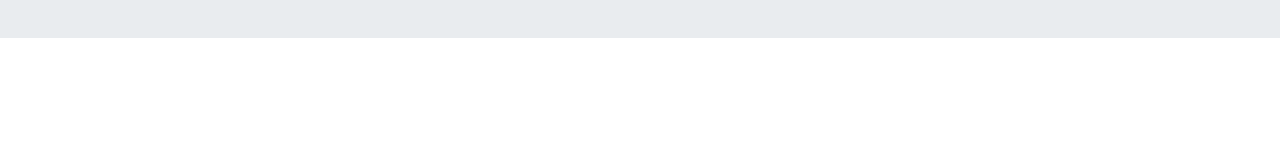
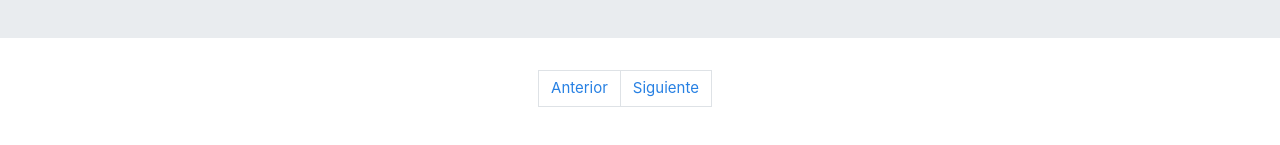
Before and after one commit to jcarlosj/React-Project-Image-Search-Engine-U-JPdTV, a React (Create React App) app: page / in a window 1280 px wide. Shown: the part 359-504 px from the top of the page. Built offline with nearby package versions, Linux system fonts and the light colour scheme.

Commit message:
[+] App > pagination: Limit navigation number of pages available

```diff
--- a/src/App.js
+++ b/src/App.js
@@ -7,7 +7,9 @@ function App() {
 
   /** Hook: Define State */
   const [ term, setTerm ] = useState( '' ),
-        [ apiData, setApiData ] = useState( [] );
+        [ apiData, setApiData ] = useState( [] ),
+        [ actualPage, setActualPage ] = useState( 1 ),
+        [ totalPages, setTotalPages ] = useState( 1 );
 
   /** Hook: Traking State */
   useEffect( () => {
@@ -19,7 +21,7 @@ function App() {
 
       /** Request API */
       const
-        resultsPerPage = 9,
+        resultsPerPage = 30,
         apiKey = '9109568-ff204efa6ca38fb149b4fe7d6',
         url = `https://pixabay.com/api/?key=${ apiKey }&q=${ term }&per_page=${ resultsPerPage }`,
         response = await fetch( url ),
@@ -27,11 +29,28 @@ function App() {
 
         console .log( 'Data Pixabay', data );
         setApiData( data .hits );
+        setTotalPages( Math .ceil( data .totalHits / resultsPerPage ) );     // totalHits: Registros disponibles en la version gratuita de la API
 
     }
     getApiData();
 
   }, [ term ] );
+
+    /** Methods */
+    const onClickPreviousPage = () => {
+        const page = actualPage - 1;
+
+        if( page === 0 ) return;
+
+        setActualPage( page );
+    }
+    const onClickNextPage = () => {
+        const page = actualPage + 1;
+
+        if( page > totalPages ) return;
+
+        setActualPage( page );
+    }
 
   return (
     <Fragment>
@@ -55,6 +74,25 @@ function App() {
                 <ResultsList
                     resultsList={ apiData }
                 />
+
+                <nav aria-label="...">
+                    <ul className="pagination">
+                        <li className="page-item">
+                            <a
+                                className="page-link"
+                                href="#"
+                                onClick={ onClickPreviousPage }
+                            >Anterior</a>
+                        </li>
+                        <li className="page-item">
+                            <a
+                                className="page-link"
+                                href="#"
+                                onClick={ onClickNextPage }
+                            >Siguiente</a>
+                        </li>
+                    </ul>
+                </nav>
             </div>
         </div>
     </Fragment>
--- a/src/components/ImageCard.js
+++ b/src/components/ImageCard.js
@@ -12,11 +12,13 @@ const ImageCard = ({ image }) => {      // Destructuring Props
                 <div className="card-img-overlay"><i className="fas fa-heart"><span>{ likes }</span></i></div>
                 <div className="card-body">
                     <h5 className="card-title">{ user }</h5>
-                    <a
-                        target="_blank"
-                        className="btn btn-warning btn-block"
-                        rel="noopener noreferrer"
-                        href={ largeImageURL }
+                </div>
+                <div className="card-footer">
+                <a
+                    target="_blank"
+                    className="btn btn-warning btn-block"
+                    rel="noopener noreferrer"
+                    href={ largeImageURL }
                     >Ver original</a>
                 </div>
             </div>
--- a/src/index.css
+++ b/src/index.css
@@ -12,6 +12,10 @@ code {
     monospace;
 }
 
+.card .card-img-overlay {
+  bottom: unset;
+  left: unset;
+}
 .card .card-img-overlay,
 .card .card-body {
   padding: .7rem;
```
